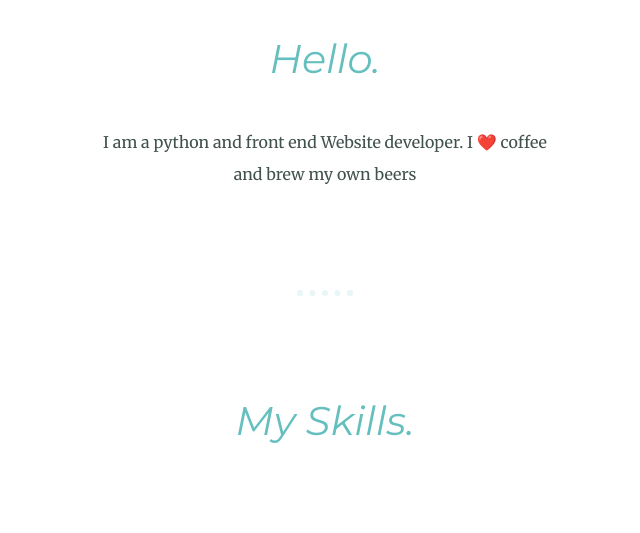
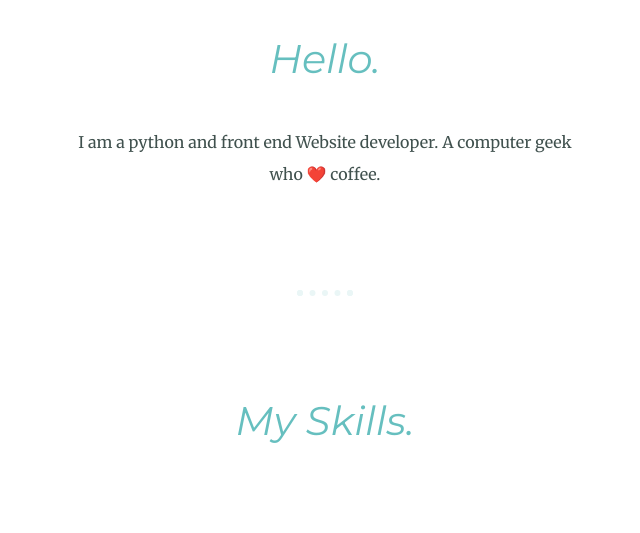
Before and after one commit to meashishpatel/cv, a plain HTML site: page index.html in a window 1280 px wide. Shown: the part 1089-1622 px from the top of the page, without its empty margins (315-955 px from the left). Drawn offline with Linux system fonts and the light colour scheme.

Commit message:
Update index.html

```diff
--- a/index.html
+++ b/index.html
@@ -21,7 +21,7 @@
     <div class="profile">
       <img src="images/ashish.png" alt="ashish-img" height="180">
       <h2>Hello.</h2>
-      <p class="intro">I am a python and front end Website developer. I ❤️ coffee <br> and brew my own beers</p>
+      <p class="intro">I am a python and front end Website developer. A computer geek <br> who ❤️ coffee. </p>
     </div>
     <hr>
     <div class="skills">
```
